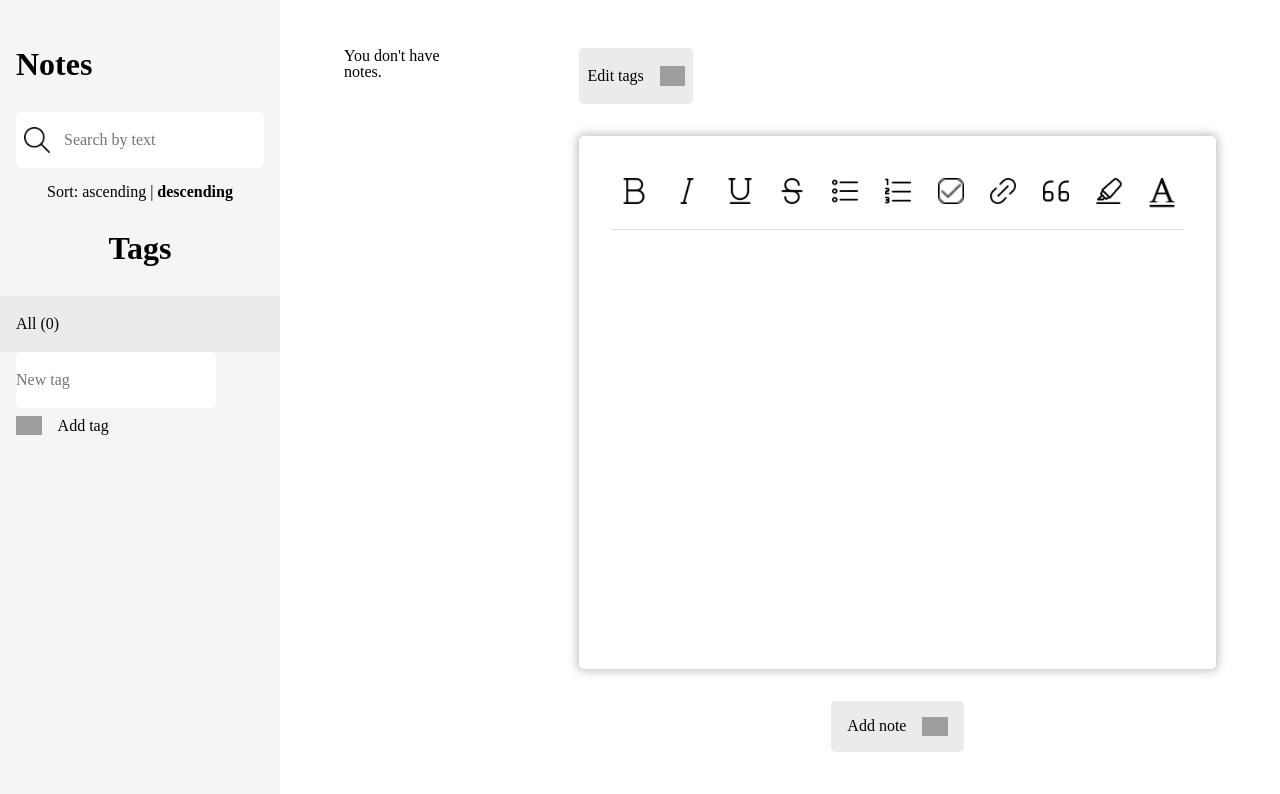
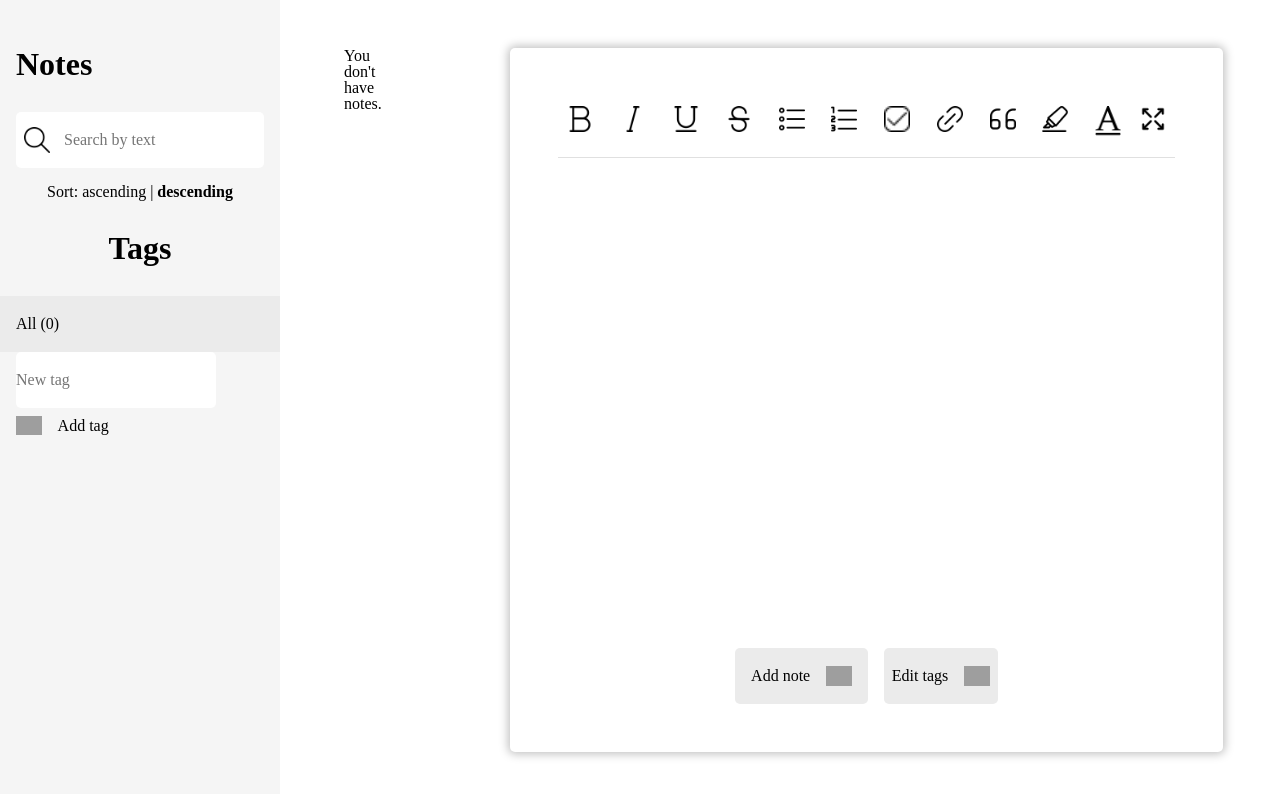
Before and after one commit to danylonikora/notes, a React (Vite) app: page / in a window 1280 px wide. Shown: the top 794 px of the page. Built offline with nearby package versions, Linux system fonts and the light colour scheme; grey boxes are pictures that could not be loaded.

Commit message:
Add maximizing for text editor

```diff
--- a/src/components/Draft.tsx
+++ b/src/components/Draft.tsx
@@ -1,5 +1,5 @@
 import { useState, useEffect, useContext, useRef } from "react";
-import { nanoid } from "@reduxjs/toolkit";
+import { isFulfilled, nanoid } from "@reduxjs/toolkit";
 import TagsDropDown from "./TagsDropDown";
 import Overlay from "./Overlay";
 import TextEditor from "./TextEditor";
@@ -20,9 +20,12 @@ type DraftProps = {
 function Draft({ draft, setDraft }: DraftProps) {
   const [isEditingTags, setIsEditingTags] = useState(false);
   const [noteFields, setNoteFields] = useState<NoteT>(draft.note);
+  const [isEditorFullSized, setIsEditorFullSized] = useState(false);
 
   const OverlayContext = useContext(OverlaysContext);
+
   const containerRef = useRef<HTMLDivElement>(null);
+  const editorRef = useRef<HTMLDivElement>(null);
 
   const dispatch = useAppDispatch();
 
@@ -49,27 +52,18 @@ function Draft({ draft, setDraft }: DraftProps) {
     }
   }, [draft]);
 
+  useEffect(() => {
+    if (isEditorFullSized) {
+      document.body.style.overflowY = "hidden";
+    } else {
+      document.body.style.overflowY = "";
+    }
+  }, [isEditorFullSized]);
+
   return (
     <div className="draft" ref={containerRef}>
       <Overlay id={2} />
-      <div className="note__edit-tags-dropdown">
-        <button
-          className="note__edit-btn note__btn"
-          onClick={() => setIsEditingTags(true)}
-        >
-          <span>Edit tags</span>
-          <img className="note__icon" src={pencilPng} />
-        </button>
-        {isEditingTags && (
-          <TagsDropDown
-            hideSelf={() => setIsEditingTags(false)}
-            setActiveTags={(newTags: string[]) => {
-              setNoteFields((prevFieds) => ({ ...prevFieds, tags: newTags }));
-            }}
-            activeTags={noteFields.tags}
-          />
-        )}
-      </div>
+      <div className="draft__editor" ref={editorRef}>
         <TextEditor
           note={draft.note}
           mode={draft.mode}
@@ -80,7 +74,19 @@ function Draft({ draft, setDraft }: DraftProps) {
               delta,
             }))
           }
+          handleFullSize={() => {
+            const container = editorRef.current;
+            if (!container) return;
+            if (isEditorFullSized) {
+              container.classList.remove("draft__editor--full-size");
+            } else {
+              container.classList.add("draft__editor--full-size");
+            }
+            setIsEditorFullSized((prev) => !prev);
+          }}
+          isFullSized={isEditorFullSized}
         />
+        <div className="draft__btns">
           <button
             className="draft__add-note-btn"
             onClick={() => {
@@ -105,6 +111,29 @@ function Draft({ draft, setDraft }: DraftProps) {
             <span>{draft.mode === "editing" ? "Save" : "Add"} note</span>
             <img className="draft__icon" src={plusPng} />
           </button>
+          <div className="note__edit-tags-dropdown">
+            <button
+              className="note__edit-btn note__btn"
+              onClick={() => setIsEditingTags(true)}
+            >
+              <span>Edit tags</span>
+              <img className="note__icon" src={pencilPng} />
+            </button>
+            {isEditingTags && (
+              <TagsDropDown
+                hideSelf={() => setIsEditingTags(false)}
+                setActiveTags={(newTags: string[]) => {
+                  setNoteFields((prevFieds) => ({
+                    ...prevFieds,
+                    tags: newTags,
+                  }));
+                }}
+                activeTags={noteFields.tags}
+              />
+            )}
+          </div>
+        </div>
+      </div>
     </div>
   );
 }
--- a/src/components/TextEditor.tsx
+++ b/src/components/TextEditor.tsx
@@ -8,9 +8,17 @@ type TextEditorProps = {
   setNotesHTMLAndDelta: (html: string, delta: string) => void;
   note: NoteT;
   mode: draftState["mode"];
+  handleFullSize: () => void;
+  isFullSized: boolean;
 };
 
-function TextEditor({ setNotesHTMLAndDelta, note, mode }: TextEditorProps) {
+function TextEditor({
+  setNotesHTMLAndDelta,
+  note,
+  mode,
+  handleFullSize,
+  isFullSized,
+}: TextEditorProps) {
   const [quill, setQuill] = useState<Quill | undefined>();
   const [showBgColorPicker, setShowBgColorPicker] = useState(false);
   const [showTxtColorPicker, setShowTxtColorPicker] = useState(false);
@@ -61,6 +69,7 @@ function TextEditor({ setNotesHTMLAndDelta, note, mode }: TextEditorProps) {
   return (
     <div className="text-editor rich-text">
       <div className="text-editor__toolbar">
+        <div className="text-editor__toolbar-btns-container">
           <button className="ql-bold button" title="Bold (Ctrl+B)" />
           <button className="ql-italic button" title="Italic (Ctrl+I)" />
           <button className="ql-underline button" title="Underline (Ctrl+U)" />
@@ -141,6 +150,16 @@ function TextEditor({ setNotesHTMLAndDelta, note, mode }: TextEditorProps) {
             )}
           </div>
         </div>
+        <div className="text-editor__toolbar-btns-container">
+          <button
+            className={`text-editor--${
+              isFullSized ? "shrink" : "maximize"
+            } button`}
+            title={`${isFullSized ? "Shrink editor" : "Maximize editor"}`}
+            onClick={handleFullSize}
+          />
+        </div>
+      </div>
       <div className="text-editor__text-area" />
     </div>
   );
--- a/src/styles/main.scss
+++ b/src/styles/main.scss
@@ -401,6 +401,26 @@ body {
   align-self: flex-start;
   height: 100vh;
 
+  &__editor {
+    height: 100%;
+    width: 100%;
+    display: flex;
+    flex-direction: column;
+    gap: $small-gap;
+    padding: $medium-padding;
+
+    background-color: $white;
+    box-shadow: $box-shadow;
+    border-radius: $small-border-radius;
+
+    transition: width ease 1s;
+
+    &--full-size {
+      position: fixed;
+      inset: 0;
+    }
+  }
+
   &__text {
     padding: $small-padding-x;
     height: 80%;
@@ -412,6 +432,12 @@ body {
     &:focus {
       outline: none;
     }
+  }
+
+  &__btns {
+    display: flex;
+    gap: 1rem;
+    align-self: center;
   }
 
   &__add-note-btn {
@@ -429,23 +455,25 @@ body {
 }
 
 .text-editor {
-  height: 100%;
+  height: 95%;
   width: 100%;
-  padding: $small-padding-x * 2;
   display: flex;
   flex-direction: column;
   gap: $small-gap;
 
-  border-radius: $small-border-radius;
-  box-shadow: $box-shadow;
-
   // Toolbar controls formatting
   &__toolbar {
     display: flex;
-    gap: calc($small-gap / 2);
+    justify-content: space-between;
     padding-bottom: $small-gap;
 
     border-bottom: 1px solid $grey-500;
+
+    & .text-editor__toolbar-btns-container {
+      display: flex;
+      gap: calc($small-gap / 2);
+    }
+
     & .button {
       padding: 1.4rem;
 
@@ -513,11 +541,28 @@ body {
       width: 100%;
       height: 100%;
     }
+
+    & .text-editor--maximize {
+      background-image: url("../assets/maximize.png");
+    }
+
+    & .text-editor--shrink {
+      background-image: url("../assets/shrink.png");
+      background-size: calc($icon-size + 0.2rem);
+    }
   }
 
   &__text-area {
     padding-top: $small-gap;
+    padding-left: $small-padding-x;
+    padding-right: $small-padding-x;
     height: 100%;
+    overflow-y: auto;
+
+    & ul,
+    & ol {
+      margin-left: 2.2rem;
+    }
 
     .ql-editor {
       height: 100%;
@@ -543,6 +588,7 @@ body {
 
 .color-picker-container {
   position: relative;
+  display: inline-block;
 }
 
 // # <OverflowField />
```
Also changed, not shown: src/assets/maximize.png (added), src/assets/shrink.png (added). Lines whose indentation alone changed are shown as unchanged.
